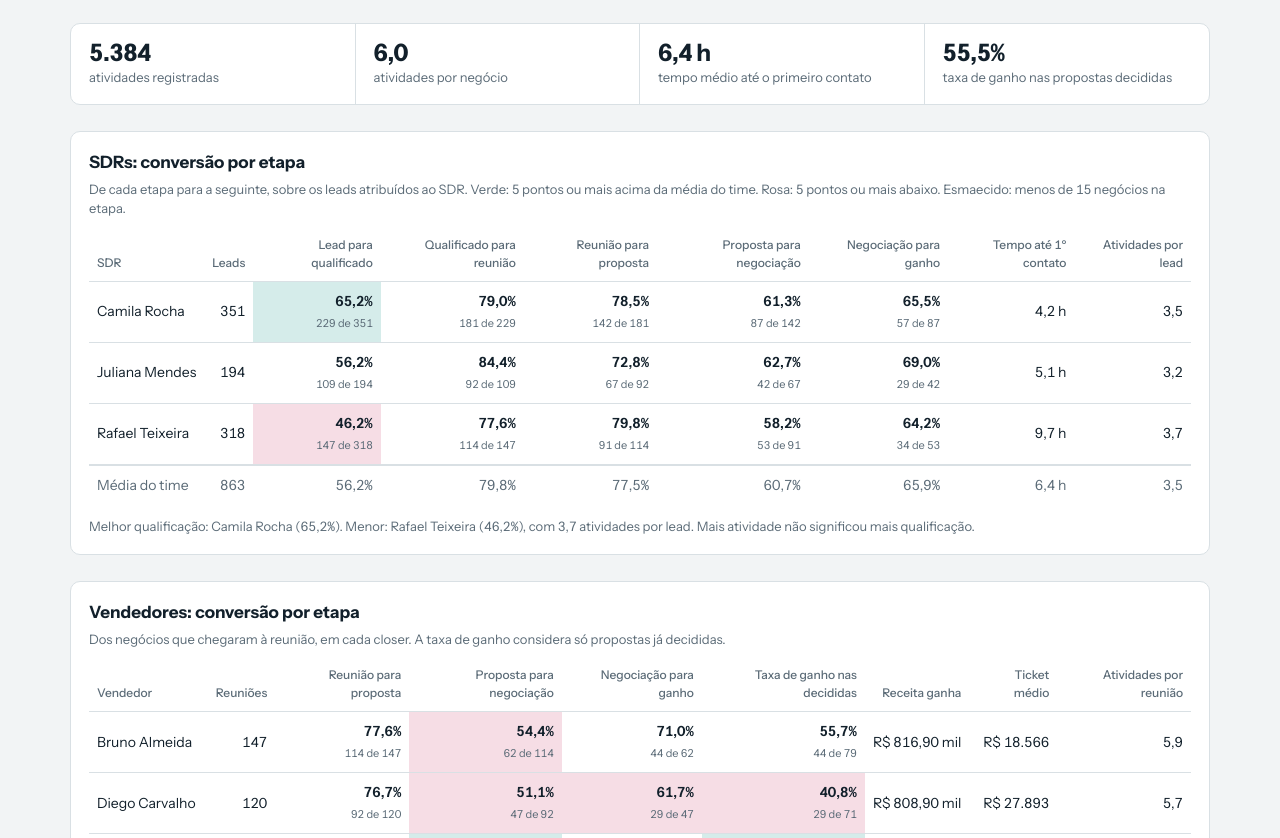
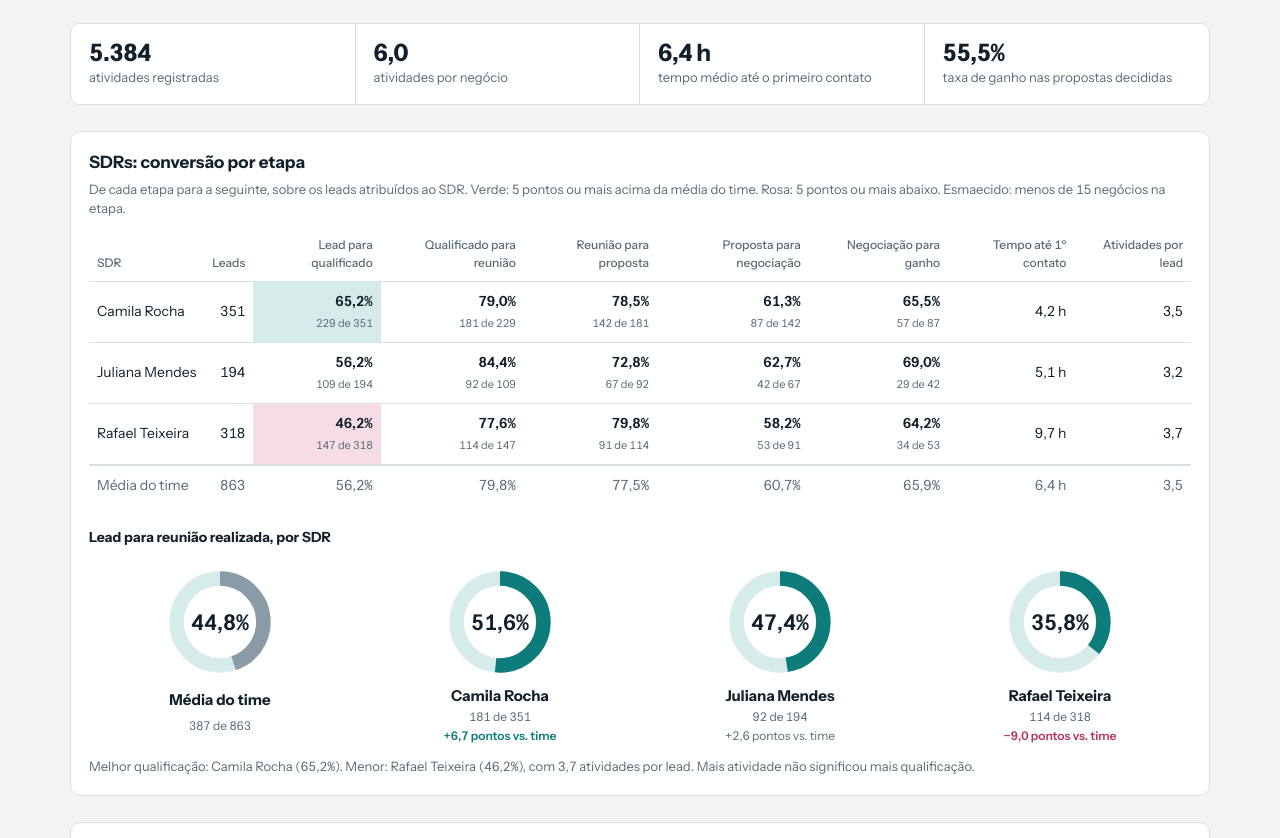
Before and after one commit to aragonantonio/painel_comercial, a plain HTML site: page desempenho.html in a window 1280 px wide. Shown: the part 94-932 px from the top of the page. Drawn offline with Linux system fonts and the light colour scheme.

Commit message:
Add files via upload
Gráficos de rosca.

```diff
--- a/desempenho.html
+++ b/desempenho.html
@@ -36,6 +36,14 @@ td b{display:block;font-weight:600}td small{color:var(--mut);font-size:11px}
 td.up{background:var(--soft)}td.dn{background:var(--rosesoft)}td.low b{opacity:.55}
 tr.team td{border-top:2px solid var(--line);color:var(--mut)}
 .read{margin:12px 0 0;font-size:13px;color:var(--mut)}
+h3{font-size:14px;margin:22px 0 0}
+.rings{display:grid;grid-template-columns:repeat(auto-fit,minmax(140px,1fr));gap:18px;margin-top:12px}
+.rc{text-align:center;display:grid;justify-items:center;gap:1px}
+.rc svg{width:124px;height:124px}
+.rc svg circle{fill:none;stroke-width:14}
+.rc .tr{stroke:var(--soft)}.rc .pg{stroke:var(--teal)}.rc .tm{stroke:var(--c3)}
+.rc text{fill:var(--ink);font-size:21px;font-weight:600;text-anchor:middle;font-family:inherit}
+.rc small{color:var(--mut);font-size:12px}.rc small.up{color:var(--teal);font-weight:600}.rc small.dw{color:var(--rose);font-weight:600}
 .leg{display:flex;flex-wrap:wrap;gap:14px;font-size:13px;color:var(--mut);margin:8px 0 6px}
 .leg i{display:inline-block;width:10px;height:10px;border-radius:2px;margin-right:6px}
 .ar{display:grid;grid-template-columns:150px minmax(0,1fr) 150px;gap:12px;align-items:center;padding:7px 0;border-top:1px solid var(--line)}
@@ -51,8 +59,8 @@ tr.team td{border-top:2px solid var(--line);color:var(--mut)}
 <header><div><h1>Desempenho por SDR e vendedor</h1><p class="sub">Prumo Gestão Empresarial, dados fictícios até 09/11/2026.</p></div>
 <div><label for="fp">Período</label><select id="fp"><option value="0">Todo o período</option><option value="7">Últimos 6 meses</option><option value="10">Últimos 3 meses</option></select></div></header>
 <section><div class="band" id="kpis"></div></section>
-<section class="box"><h2>SDRs: conversão por etapa</h2><p class="sub">De cada etapa para a seguinte, sobre os leads atribuídos ao SDR. Verde: 5 pontos ou mais acima da média do time. Rosa: 5 pontos ou mais abaixo. Esmaecido: menos de 15 negócios na etapa.</p><div class="sc"><table id="tsdr"></table></div><p class="read" id="rsdr"></p></section>
-<section class="box"><h2>Vendedores: conversão por etapa</h2><p class="sub">Dos negócios que chegaram à reunião, em cada closer. A taxa de ganho considera só propostas já decididas.</p><div class="sc"><table id="tclo"></table></div><p class="read" id="rclo"></p></section>
+<section class="box"><h2>SDRs: conversão por etapa</h2><p class="sub">De cada etapa para a seguinte, sobre os leads atribuídos ao SDR. Verde: 5 pontos ou mais acima da média do time. Rosa: 5 pontos ou mais abaixo. Esmaecido: menos de 15 negócios na etapa.</p><div class="sc"><table id="tsdr"></table></div><h3>Lead para reunião realizada, por SDR</h3><div class="rings" id="dsdr"></div><p class="read" id="rsdr"></p></section>
+<section class="box"><h2>Vendedores: conversão por etapa</h2><p class="sub">Dos negócios que chegaram à reunião, em cada closer. A taxa de ganho considera só propostas já decididas.</p><div class="sc"><table id="tclo"></table></div><h3>Reunião realizada para ganho, por vendedor</h3><p class="sub">Negócios ainda abertos contam como não ganhos, então a taxa tende a subir quando eles forem decididos.</p><div class="rings" id="dclo"></div><p class="read" id="rclo"></p></section>
 <section class="box"><h2>Atividades realizadas</h2><p class="sub">Quantidade por tipo, no período do filtro. O número à direita mostra o volume por negócio.</p><div class="leg" id="leg"></div><div id="act"></div><p class="read" id="note"></p></section>
 </div>
 <script>
@@ -68,6 +76,7 @@ const sum=(a,f)=>a.reduce((t,x)=>t+f(x),0);
 const cnt=d=>({l:d.length,q:sum(d,r=>r.q),r:sum(d,r=>r.r),p:sum(d,r=>r.p),n:sum(d,r=>r.n),w:d.filter(r=>r.st===1).length,dec:d.filter(r=>r.p===1&&r.st!==0).length});
 const SP=[['l','q','Lead para qualificado'],['q','r','Qualificado para reunião'],['r','p','Reunião para proposta'],['p','n','Proposta para negociação'],['n','w','Negociação para ganho']];
 function cell(c,t,a,b){const den=c[a],v=den?c[b]/den:0,tv=t[a]?t[b]/t[a]:0;const k=den<15?'low':(v-tv>=.05?'up':v-tv<=-.05?'dn':'');return '<td class="'+k+'"><b>'+(den?pc(v):'-')+'</b><small>'+c[b]+' de '+den+'</small></td>'}
+function ring(l,n,d,tv,k){const v=d?n/d:0,C=2*Math.PI*42,df=tv===null?null:(v-tv)*100;const dt=df===null?'':(Math.abs(df)<.05?'igual à média':(df>0?'+':'−')+d1(Math.abs(df))+' pontos vs. time');const c=df===null?'':df>=5?'up':df<=-5?'dw':'';return '<div class="rc"><svg viewBox="0 0 120 120" role="img" aria-label="'+l+': '+pc(v)+'"><circle class="tr" cx="60" cy="60" r="42"/><circle class="'+k+'" cx="60" cy="60" r="42" stroke-dasharray="'+(C*v)+' '+C+'" transform="rotate(-90 60 60)"/><text x="60" y="60" dy=".35em">'+(d?pc(v):'-')+'</text></svg><b>'+l+'</b><small>'+n+' de '+d+'</small><small class="'+c+'">'+dt+'</small></div>'}
 function avgH(d){const h=d.filter(r=>r.h>=0);return h.length?sum(h,r=>r.h)/h.length:null}
 function render(){
  const fp=+$('fp').value,d=R.filter(r=>r.mi>=fp),a=A.filter(x=>x.mi>=fp);
@@ -82,6 +91,7 @@ function render(){
   '<tr class="team"><td>Média do time</td><td>'+nf(Ts.l)+'</td>'+SP.map(p=>'<td>'+(Ts[p[0]]?pc(Ts[p[1]]/Ts[p[0]]):'-')+'</td>').join('')+'<td>'+(avgH(ds)===null?'-':d1(avgH(ds))+' h')+'</td><td>'+(Ts.l?d1(sum(sr,s=>s.ac)/Ts.l):'-')+'</td></tr>';
  const rk=sr.filter(s=>s.c.l>=15).map(s=>({s,v:s.c.q/s.c.l})).sort((p,q)=>q.v-p.v);
  $('rsdr').textContent=rk.length>1?'Melhor qualificação: '+rk[0].s.nm+' ('+pc(rk[0].v)+'). Menor: '+rk[rk.length-1].s.nm+' ('+pc(rk[rk.length-1].v)+'), com '+d1(rk[rk.length-1].s.ac/rk[rk.length-1].s.c.l)+' atividades por lead. Mais atividade não significou mais qualificação.':'';
+ $('dsdr').innerHTML=ring('Média do time',Ts.r,Ts.l,null,'tm')+sr.map(s=>ring(s.nm,s.c.r,s.c.l,Ts.l?Ts.r/Ts.l:0,'pg')).join('');
  // Closers
  const dc=d.filter(r=>r.cl>=0&&r.r===1),Tc=cnt(dc);
  const CP=SP.slice(2);
@@ -91,6 +101,7 @@ function render(){
   '<tr class="team"><td>Média do time</td><td>'+nf(Tc.r)+'</td>'+CP.map(p=>'<td>'+(Tc[p[0]]?pc(Tc[p[1]]/Tc[p[0]]):'-')+'</td>').join('')+'<td>'+(Tc.dec?pc(Tc.w/Tc.dec):'-')+'</td><td>'+bc.format(sum(cr,s=>s.rev))+'</td><td>'+(Tc.w?bl.format(sum(cr,s=>s.rev)/Tc.w):'-')+'</td><td>'+(Tc.r?d1(sum(cr,s=>s.ac)/Tc.r):'-')+'</td></tr>';
  const ck=cr.filter(s=>s.c.dec>=15).map(s=>({s,v:s.c.w/s.c.dec})).sort((p,q)=>q.v-p.v);
  $('rclo').textContent=ck.length>1?'Maior taxa de ganho: '+ck[0].s.nm+' ('+pc(ck[0].v)+'). Menor: '+ck[ck.length-1].s.nm+' ('+pc(ck[ck.length-1].v)+'). Compare com o ticket e a receita antes de concluir quem rende mais.':'';
+ $('dclo').innerHTML=ring('Média do time',Tc.w,Tc.r,null,'tm')+cr.map(s=>ring(s.nm,s.c.w,s.c.r,Tc.r?Tc.w/Tc.r:0,'pg')).join('');
  // Atividades
  const col=['var(--c1)','var(--c2)','var(--c3)','var(--c4)'];
  $('leg').innerHTML=L.t.map((t,i)=>'<span><i style="background:'+col[i]+'"></i>'+t+'</span>').join('');
```
